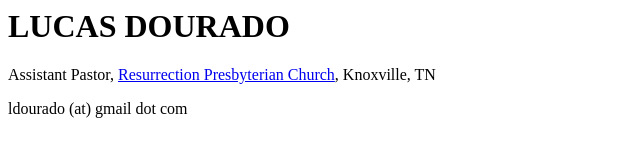
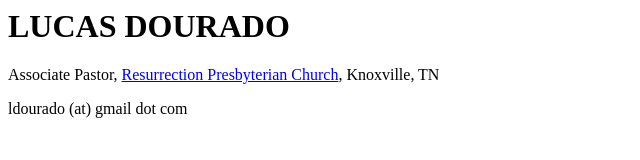
Before and after one commit to lucasfastdourado/lucasfastdourado, a plain HTML site: page index.html in a window 1280 px wide. Shown: the full height of the page, 0-640 px from the left. Drawn offline with Linux system fonts and the light colour scheme.

Commit message:
Update index.html

```diff
--- a/index.html
+++ b/index.html
@@ -2,7 +2,7 @@
 
 <body>
   <h1>LUCAS DOURADO</h1>
-  <p>Assistant Pastor, <a href="http://www.resurrectionknoxville.com/" target="new window">Resurrection Presbyterian Church</a>, Knoxville, TN</p>
+  <p>Associate Pastor, <a href="http://www.resurrectionknoxville.com/" target="new window">Resurrection Presbyterian Church</a>, Knoxville, TN</p>
  <p>ldourado (at) gmail dot com</p>
  </font>
 </body>
```
